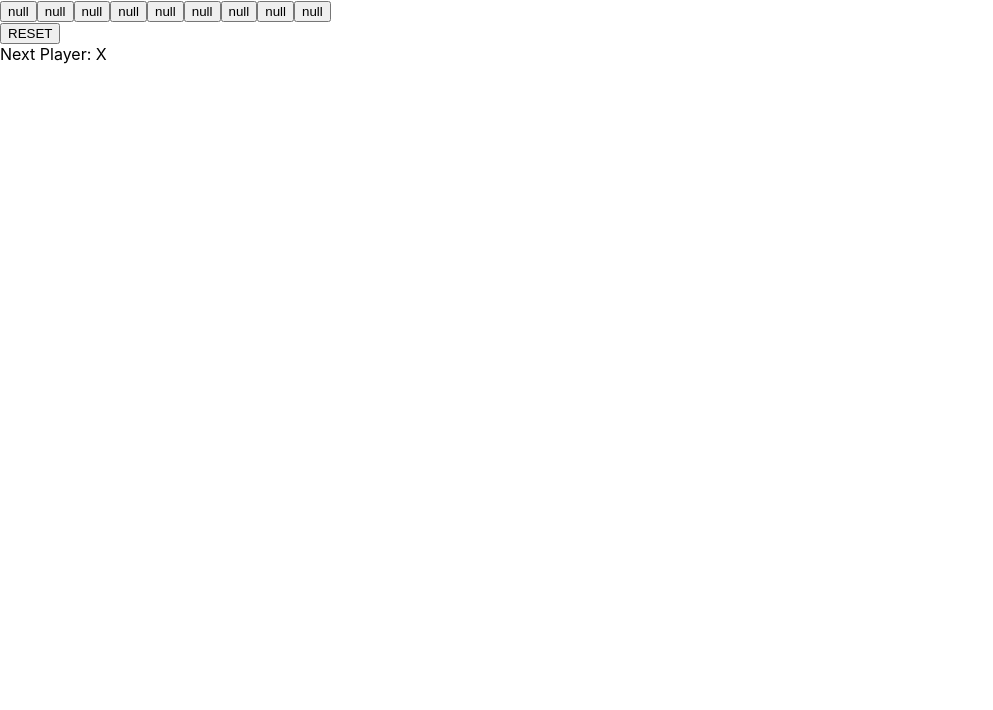
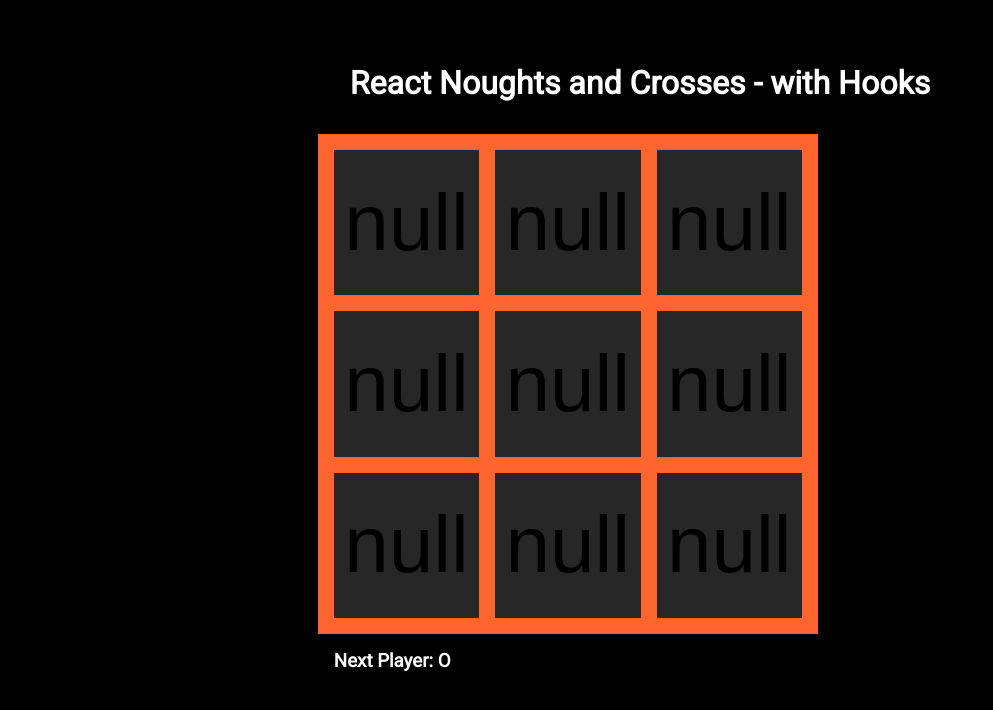
Before and after one commit to SchoolOfCode/noughts-and-crosses-plan-room44, a React app: page / in a window 1280 px wide. Shown: the whole page, without its empty margins (0-993 px from the left). Built offline with nearby package versions, Linux system fonts and the light colour scheme.

Commit message:
testing Github

```diff
--- /dev/null
+++ b/plan.txt
@@ -0,0 +1 @@
+testing Github... testing
--- a/src/Components/Game/Board/Board.js
+++ b/src/Components/Game/Board/Board.js
@@ -1,22 +1,20 @@
-import React from "react";
+// import React from "react";
 import Square from "./Square/Square";
 
 // TODO: import Square component, render 9 squares into 3x3 grid✅
-// TODO: take in props (board, make a move)
+// TODO: take in props (board, make a move)✅
 
-function Board({ squares, onClick }) {
-  return (
-    <div className="GameBoard">
+const Board = ({ squares, onSelectSquare }) => (
+  <div className="board">
     {squares.map((square, index) => (
       <Square
         key={index}
         value={square}
-        onClick={() => onClick()}
+        onClick={() => onSelectSquare(index)}
       />
     ))}
   </div>
 );
-}
 
 export default Board;
 
--- a/src/Components/Game/Board/Square/Square.js
+++ b/src/Components/Game/Board/Square/Square.js
@@ -4,14 +4,13 @@ import React from "react";
 // TODO: take in props (make a move)
 // TODO: render null || X || O
 
-function Square({ onClick, value }) {
-    const style = value ? `squares ${value}` : 'squares';
-
+const Square = ({ value, onClick }) => {
+  const style = value ? `squares ${value}` : "squares";
   return (
-    <button className={style} onClick={() => onClick()}>
+    <button className={style} onClick={onClick}>
       {value}
     </button>
   );
-}
+};
 
 export default Square;
--- a/src/Components/Game/Game.js
+++ b/src/Components/Game/Game.js
@@ -1,23 +1,28 @@
-import React, { useState } from "react";
+import { useState } from "react";
 import Board from "./Board/Board";
-import TurnDisplay from "./TurnDisplay/TurnDisplay";
+// import TurnDisplay from "./TurnDisplay/TurnDisplay";
+import { calculateWinner } from "../winner";
 
 function Game() {
   // initialise states
   const [board, setBoard] = useState(Array(9).fill("null"));
-  const [isXTurn, setIsXTurn] = useState(true);
+  const [isXTurn, setIsXTurn] = useState(false);
+
+  //variable to work out the winner
+  const winner = calculateWinner(board);
 
   // this ternary operator checks if isXTurn and returns the correct value
   const currentPlayer = isXTurn ? "X" : "O";
 
+  //game logic functions
+  // function makeaMove() {
+  // console.log("square clicked");
+  // }
 
-
-  //game logic functions
-  function makeaMove() {
-    console.log("square clicked");
-  }
-
-  function handleSquareClick(index) {
+  const handleSquareClick = (index) => {
+    if (winner || board[index]) {
+      return;
+    }
     // check if there's a winner
     // if (winner) {
     //   return
@@ -27,26 +32,40 @@ function Game() {
     setBoard([
       ...board.slice(0, index),
       currentPlayer,
-      ...board.slice(index + 1)
+      ...board.slice(index + 1),
     ]);
 
     setIsXTurn(!isXTurn); //mirror false to true and viceversa to switch player turn
-  }
-
-  function reset() {
-    console.log("reset button clicked");
-  }
-
+  };
   return (
-    <div className="Game">
-      <Board squares={board} onClick={() => makeaMove()} />
-      <button onClick={reset}>RESET</button>
-      <TurnDisplay currentPlayer={currentPlayer}/>
-    </div>
+    <>
+      <h1>React Noughts and Crosses - with Hooks</h1>
+      <Board squares={board} onSelectSquare={handleSquareClick} />
+      <div className="info-wrapper">
+        <h3>
+          {winner ? "Winner: " + winner : "Next Player: " + currentPlayer}
+        </h3>
+        {/* <Board squares={board} onSelectSquare={reset} /> */}
+      </div>
+    </>
   );
 }
 
 export default Game;
+//   function reset() {
+//     console.log("reset button clicked");
+
+//     return (
+//       <div className="Game">
+//         <Board squares={board} onClick={() => makeaMove()} />
+//         <button onClick={reset}>RESET</button>
+//         <TurnDisplay currentPlayer={currentPlayer} />
+//       </div>
+//     );
+//   }
+// }
+
+// export default Game;
 
 /*----------------
 NOTES FOR THE TEAM
@@ -66,8 +85,6 @@ NOTES FOR THE TEAM
 // isXTurn is initially true, every variable that is declared has a truthiness to it
 // when isXTurn becomes false, then it will be falsy and the code after colon will execute
 
-
-
 /*
 let array = ['book1', 'book2', 'book3'] our bookshelf
 'book 2.5' we want to add this one
--- a/src/Components/Game/TurnDisplay/TurnDisplay.js
+++ /dev/null
@@ -1,13 +0,0 @@
-import React from 'react'
-
-// TODO: render who's turn is it
-// TODO: PROPS (playerturn or move)
-
-function TurnDisplay({currentPlayer}) {
-  return (
-    <div>Next Player: {currentPlayer}
-    </div>
-  )
-}
-
-export default TurnDisplay
--- /dev/null
+++ b/src/Components/winner.js
@@ -0,0 +1,17 @@
+export function calculateWinner(squares) {
+  const lines = [
+    [0, 1, 2],
+    [3, 4, 5],
+    [6, 7, 8],
+    [0, 3, 6],
+    [1, 4, 7],
+    [2, 5, 8],
+    [0, 4, 8],
+    [2, 4, 6],
+  ];
+  for (let i = 0; i < lines.length; i++) {
+    const [a, b, c] = lines[i];
+    if (squares[a] && squares[a] === squares[b] && [a] === [c])
+      return squares[a];
+  }
+}
--- a/src/index.css
+++ b/src/index.css
@@ -1,13 +1,71 @@
-body {
+@import url("https://fonts.googleapis.com/css2?family=Roboto&display=swap");
+
+* {
+  padding: 0;
   margin: 0;
-  font-family: -apple-system, BlinkMacSystemFont, 'Segoe UI', 'Roboto', 'Oxygen',
-    'Ubuntu', 'Cantarell', 'Fira Sans', 'Droid Sans', 'Helvetica Neue',
-    sans-serif;
-  -webkit-font-smoothing: antialiased;
-  -moz-osx-font-smoothing: grayscale;
+  box-sizing: border-box;
 }
 
-code {
-  font-family: source-code-pro, Menlo, Monaco, Consolas, 'Courier New',
-    monospace;
+body {
+  background-color: black;
+  color: white;
+  font-family: "Roboto", sans-serif;
+  display: flex;
+  /* align-items: center; */
+  justify-content: center;
+  min-height: 100vh;
+  padding: 2rem;
 }
+
+h1 {
+  margin: 2rem;
+}
+
+.board {
+  border: 1rem solid #ff652f;
+  background: #ff652f;
+  width: 500px;
+  height: 500px;
+  display: grid;
+  grid-template: repeat(3, 1fr) / repeat(3, 1fr);
+  gap: 1rem;
+}
+
+.squares {
+  background: #272727;
+  border: none;
+  font-size: 5rem;
+  /* font-weight: 800; */
+  cursor: pointer;
+  outline: none;
+}
+
+.X {
+  color: red;
+}
+.O {
+  color: green;
+}
+
+.info-wrapper {
+  display: flex;
+  justify-content: space-between;
+}
+
+h3 {
+  padding: 1rem;
+}
+
+li {
+  list-style: none;
+}
+
+.info-wrapper button {
+  background: #272727;
+  color: white;
+  border: none;
+  outline: none;
+  cursor: pointer;
+  padding: 0.5rem;
+  margin: 0.5rem 1rem;
+}
--- a/src/index.js
+++ b/src/index.js
@@ -1,12 +1,6 @@
-import React from 'react';
-import ReactDOM from 'react-dom';
-import './index.css';
-import Game from './Components/Game/Game';
+import React from "react";
+import ReactDOM from "react-dom";
+import "./index.css";
+import Game from "./Components/Game/Game";
 
-
-ReactDOM.render(
-  <React.StrictMode>
-    <Game />
-  </React.StrictMode>,
-  document.getElementById('root')
-);
+ReactDOM.render(<Game />, document.getElementById("root"));
```
Lines whose indentation alone changed are shown as unchanged.
